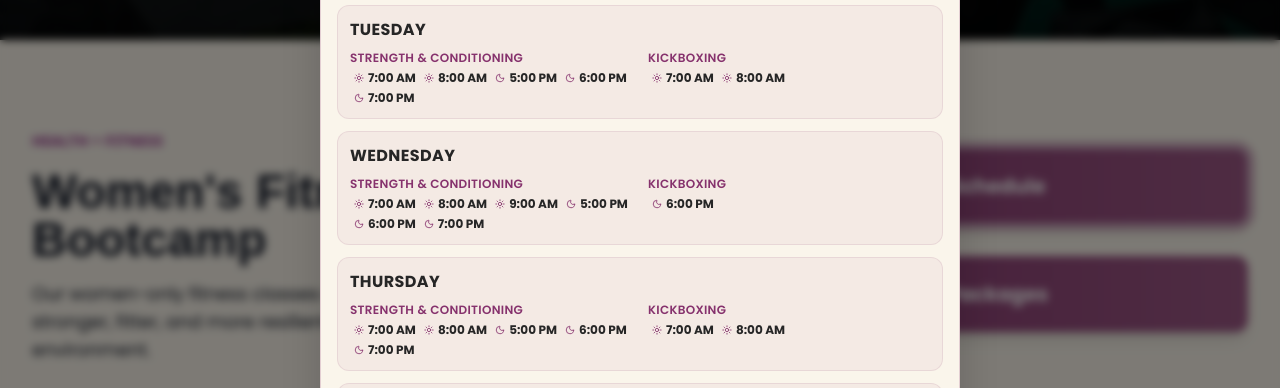
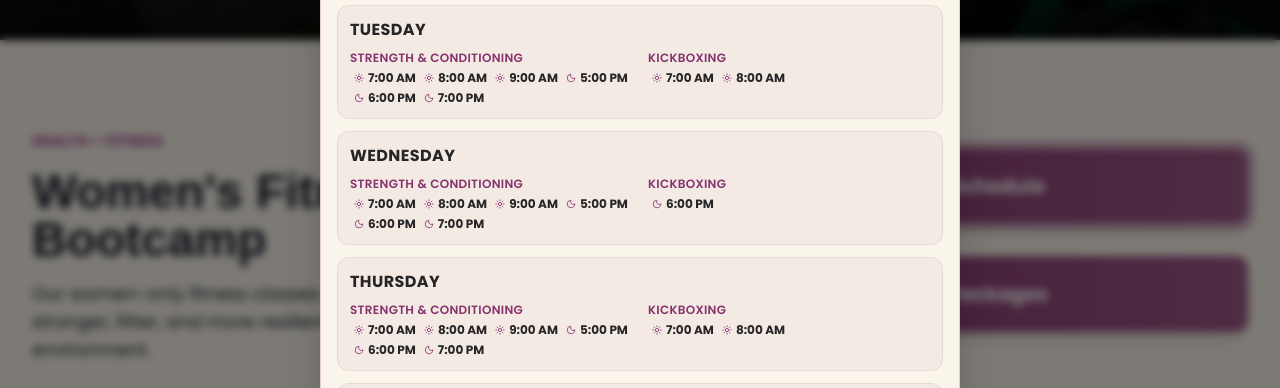
Before and after one commit to x0nata/AfroHeat, a React (Vite) app: page / in a window 1280 px wide. Both pictures are taken after a click on the button "See Our Schedule". Shown: the part 864-1252 px from the top of the page. Built offline with nearby package versions, Linux system fonts and the light colour scheme; a web font is replaced by a local one.

Commit message:
update schedule times for Tuesday, Thursday, and Saturday

```diff
--- a/src/components/ui/ScheduleModal.tsx
+++ b/src/components/ui/ScheduleModal.tsx
@@ -15,7 +15,7 @@ const ScheduleModal: React.FC<ScheduleModalProps> = ({ isOpen, onClose }) => {
       kickboxing: ['6:00 PM']
     },
     tuesday: {
-      strength: ['7:00 AM', '8:00 AM', '5:00 PM', '6:00 PM', '7:00 PM'],
+      strength: ['7:00 AM', '8:00 AM', '9:00 AM', '5:00 PM', '6:00 PM', '7:00 PM'],
       kickboxing: ['7:00 AM', '8:00 AM']
     },
     wednesday: {
@@ -23,7 +23,7 @@ const ScheduleModal: React.FC<ScheduleModalProps> = ({ isOpen, onClose }) => {
       kickboxing: ['6:00 PM']
     },
     thursday: {
-      strength: ['7:00 AM', '8:00 AM', '5:00 PM', '6:00 PM', '7:00 PM'],
+      strength: ['7:00 AM', '8:00 AM', '9:00 AM', '5:00 PM', '6:00 PM', '7:00 PM'],
       kickboxing: ['7:00 AM', '8:00 AM']
     },
     friday: {
@@ -31,7 +31,7 @@ const ScheduleModal: React.FC<ScheduleModalProps> = ({ isOpen, onClose }) => {
       kickboxing: ['6:00 PM']
     },
     saturday: {
-      strength: ['8:00 AM'],
+      strength: ['8:00 AM', '9:00 AM'],
       kickboxing: ['8:00 AM', '9:00 AM']
     }
   };
@@ -55,7 +55,6 @@ const ScheduleModal: React.FC<ScheduleModalProps> = ({ isOpen, onClose }) => {
       unlockScroll();
     }
 
-    // Cleanup function to ensure scroll is unlocked when component unmounts
     return () => {
       unlockScroll();
     };
```
